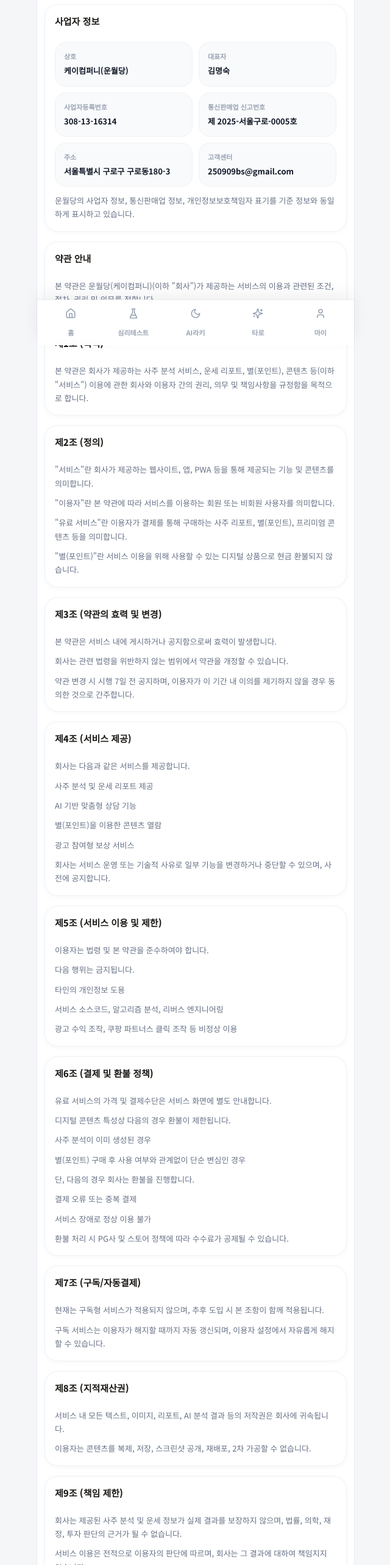
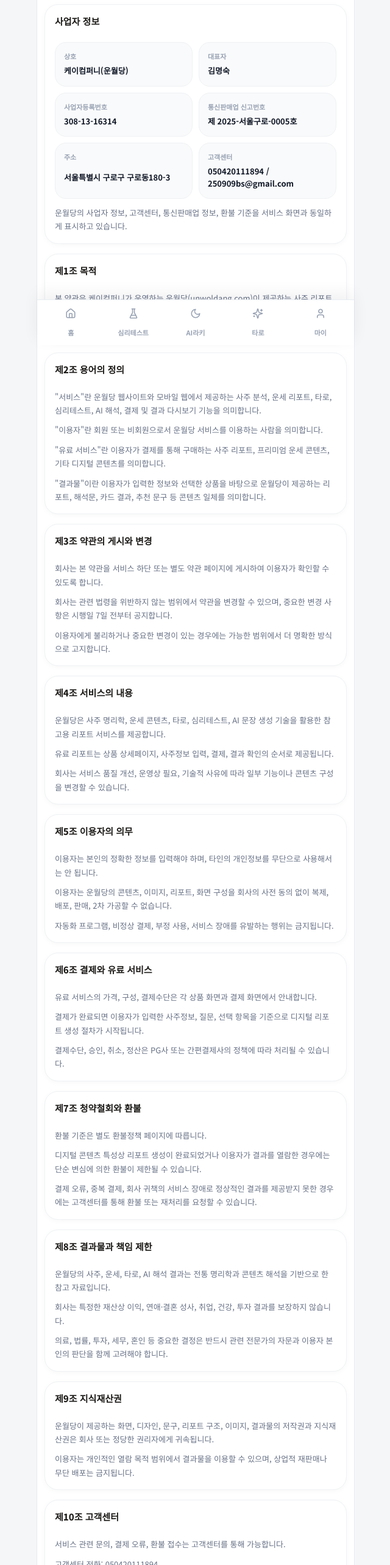
Before and after one commit to 250909bs-svg/unwoldang, a React (Vite) app: page /terms in a window 1280 px wide. Shown: the part 234-2800 px from the top of the page at 61% size, without its empty margins (319-959 px from the left). Built offline with nearby package versions, Linux system fonts and the light colour scheme.

Commit message:
Update legal policies for review

```diff
--- a/src/components/Footer.tsx
+++ b/src/components/Footer.tsx
@@ -17,13 +17,16 @@ export default function Footer() {
           <p>통신판매업 신고번호: 제 2025-서울구로-0005호</p>
           <p>주소: 서울특별시 구로구 구로동180-3</p>
           <p>상호명: 케이컴퍼니(운월당)</p>
-          <p>고객센터: 250909bs@gmail.com | 개인정보보호책임자: 차민호</p>
+          <p>고객센터 전화: 050420111894 | 이메일: 250909bs@gmail.com</p>
+          <p>개인정보보호책임자: 차민호</p>
         </div>
 
         <div className="site-footer-links compact">
           <Link to="/terms">이용약관</Link>
           <span>|</span>
           <Link to="/privacy">개인정보처리방침</Link>
+          <span>|</span>
+          <Link to="/refund">환불정책</Link>
         </div>
       </div>
     </footer>
--- a/src/content/legal.ts
+++ b/src/content/legal.ts
@@ -8,11 +8,12 @@ export const siteBusinessInfo = {
   telecomSalesRegistrationNumber: '제 2025-서울구로-0005호',
   address: '서울특별시 구로구 구로동180-3',
   email: '250909bs@gmail.com',
-  customerCenter: '250909bs@gmail.com',
+  phone: '050420111894',
+  customerCenter: '050420111894 / 250909bs@gmail.com',
   privacyOfficer: '차민호',
   fairTradeUrl: 'https://www.ftc.go.kr/bizCommPop.do?wrkr_no=3081316314',
   launchChecklistNote:
-    '운월당의 사업자 정보, 통신판매업 정보, 개인정보보호책임자 표기를 기준 정보와 동일하게 표시하고 있습니다.'
+    '운월당의 사업자 정보, 고객센터, 통신판매업 정보, 환불 기준을 서비스 화면과 동일하게 표시하고 있습니다.'
 } as const;
 
 export type LegalPageKey = 'terms' | 'privacy' | 'refund';
@@ -34,107 +35,89 @@ export const legalPages: Record<LegalPageKey, LegalPageContent> = {
     subtitle: '시행일자: 2025-10-14',
     sections: [
       {
-        title: '약관 안내',
+        title: '제1조 목적',
         paragraphs: [
-          '본 약관은 운월당(케이컴퍼니)(이하 "회사")가 제공하는 서비스의 이용과 관련된 조건, 절차, 권리 및 의무를 정합니다.'
+          '본 약관은 케이컴퍼니가 운영하는 운월당(unwoldang.com)이 제공하는 사주 리포트, 운세 콘텐츠, 타로, 심리테스트, AI 기반 해석 서비스의 이용 조건과 절차, 회사와 이용자의 권리와 의무를 정합니다.'
         ]
       },
       {
-        title: '제1조 (목적)',
+        title: '제2조 용어의 정의',
         paragraphs: [
-          '본 약관은 회사가 제공하는 사주 분석 서비스, 운세 리포트, 별(포인트), 콘텐츠 등(이하 "서비스") 이용에 관한 회사와 이용자 간의 권리, 의무 및 책임사항을 규정함을 목적으로 합니다.'
+          '"서비스"란 운월당 웹사이트와 모바일 웹에서 제공하는 사주 분석, 운세 리포트, 타로, 심리테스트, AI 해석, 결제 및 결과 다시보기 기능을 의미합니다.',
+          '"이용자"란 회원 또는 비회원으로서 운월당 서비스를 이용하는 사람을 의미합니다.',
+          '"유료 서비스"란 이용자가 결제를 통해 구매하는 사주 리포트, 프리미엄 운세 콘텐츠, 기타 디지털 콘텐츠를 의미합니다.',
+          '"결과물"이란 이용자가 입력한 정보와 선택한 상품을 바탕으로 운월당이 제공하는 리포트, 해석문, 카드 결과, 추천 문구 등 콘텐츠 일체를 의미합니다.'
         ]
       },
       {
-        title: '제2조 (정의)',
+        title: '제3조 약관의 게시와 변경',
         paragraphs: [
-          '"서비스"란 회사가 제공하는 웹사이트, 앱, PWA 등을 통해 제공되는 기능 및 콘텐츠를 의미합니다.',
-          '"이용자"란 본 약관에 따라 서비스를 이용하는 회원 또는 비회원 사용자를 의미합니다.',
-          '"유료 서비스"란 이용자가 결제를 통해 구매하는 사주 리포트, 별(포인트), 프리미엄 콘텐츠 등을 의미합니다.',
-          '"별(포인트)"란 서비스 이용을 위해 사용할 수 있는 디지털 상품으로 현금 환불되지 않습니다.'
+          '회사는 본 약관을 서비스 하단 또는 별도 약관 페이지에 게시하여 이용자가 확인할 수 있도록 합니다.',
+          '회사는 관련 법령을 위반하지 않는 범위에서 약관을 변경할 수 있으며, 중요한 변경 사항은 시행일 7일 전부터 공지합니다.',
+          '이용자에게 불리하거나 중요한 변경이 있는 경우에는 가능한 범위에서 더 명확한 방식으로 고지합니다.'
         ]
       },
       {
-        title: '제3조 (약관의 효력 및 변경)',
+        title: '제4조 서비스의 내용',
         paragraphs: [
-          '본 약관은 서비스 내에 게시하거나 공지함으로써 효력이 발생합니다.',
-          '회사는 관련 법령을 위반하지 않는 범위에서 약관을 개정할 수 있습니다.',
-          '약관 변경 시 시행 7일 전 공지하며, 이용자가 이 기간 내 이의를 제기하지 않을 경우 동의한 것으로 간주합니다.'
+          '운월당은 사주 명리학, 운세 콘텐츠, 타로, 심리테스트, AI 문장 생성 기술을 활용한 참고용 리포트 서비스를 제공합니다.',
+          '유료 리포트는 상품 상세페이지, 사주정보 입력, 결제, 결과 확인의 순서로 제공됩니다.',
+          '회사는 서비스 품질 개선, 운영상 필요, 기술적 사유에 따라 일부 기능이나 콘텐츠 구성을 변경할 수 있습니다.'
         ]
       },
       {
-        title: '제4조 (서비스 제공)',
+        title: '제5조 이용자의 의무',
         paragraphs: [
-          '회사는 다음과 같은 서비스를 제공합니다.',
-          '사주 분석 및 운세 리포트 제공',
-          'AI 기반 맞춤형 상담 기능',
-          '별(포인트)을 이용한 콘텐츠 열람',
-          '광고 참여형 보상 서비스',
-          '회사는 서비스 운영 또는 기술적 사유로 일부 기능을 변경하거나 중단할 수 있으며, 사전에 공지합니다.'
+          '이용자는 본인의 정확한 정보를 입력해야 하며, 타인의 개인정보를 무단으로 사용해서는 안 됩니다.',
+          '이용자는 운월당의 콘텐츠, 이미지, 리포트, 화면 구성을 회사의 사전 동의 없이 복제, 배포, 판매, 2차 가공할 수 없습니다.',
+          '자동화 프로그램, 비정상 결제, 부정 사용, 서비스 장애를 유발하는 행위는 금지됩니다.'
         ]
       },
       {
-        title: '제5조 (서비스 이용 및 제한)',
+        title: '제6조 결제와 유료 서비스',
         paragraphs: [
-          '이용자는 법령 및 본 약관을 준수하여야 합니다.',
-          '다음 행위는 금지됩니다.',
-          '타인의 개인정보 도용',
-          '서비스 소스코드, 알고리즘 분석, 리버스 엔지니어링',
-          '광고 수익 조작, 쿠팡 파트너스 클릭 조작 등 비정상 이용'
+          '유료 서비스의 가격, 구성, 결제수단은 각 상품 화면과 결제 화면에서 안내합니다.',
+          '결제가 완료되면 이용자가 입력한 사주정보, 질문, 선택 항목을 기준으로 디지털 리포트 생성 절차가 시작됩니다.',
+          '결제수단, 승인, 취소, 정산은 PG사 또는 간편결제사의 정책에 따라 처리될 수 있습니다.'
         ]
       },
       {
-        title: '제6조 (결제 및 환불 정책)',
+        title: '제7조 청약철회와 환불',
         paragraphs: [
-          '유료 서비스의 가격 및 결제수단은 서비스 화면에 별도 안내합니다.',
-          '디지털 콘텐츠 특성상 다음의 경우 환불이 제한됩니다.',
-          '사주 분석이 이미 생성된 경우',
-          '별(포인트) 구매 후 사용 여부와 관계없이 단순 변심인 경우',
-          '단, 다음의 경우 회사는 환불을 진행합니다.',
-          '결제 오류 또는 중복 결제',
-          '서비스 장애로 정상 이용 불가',
-          '환불 처리 시 PG사 및 스토어 정책에 따라 수수료가 공제될 수 있습니다.'
+          '환불 기준은 별도 환불정책 페이지에 따릅니다.',
+          '디지털 콘텐츠 특성상 리포트 생성이 완료되었거나 이용자가 결과를 열람한 경우에는 단순 변심에 의한 환불이 제한될 수 있습니다.',
+          '결제 오류, 중복 결제, 회사 귀책의 서비스 장애로 정상적인 결과를 제공받지 못한 경우에는 고객센터를 통해 환불 또는 재처리를 요청할 수 있습니다.'
         ]
       },
       {
-        title: '제7조 (구독/자동결제)',
+        title: '제8조 결과물과 책임 제한',
         paragraphs: [
-          '현재는 구독형 서비스가 적용되지 않으며, 추후 도입 시 본 조항이 함께 적용됩니다.',
-          '구독 서비스는 이용자가 해지할 때까지 자동 갱신되며, 이용자 설정에서 자유롭게 해지할 수 있습니다.'
+          '운월당의 사주, 운세, 타로, AI 해석 결과는 전통 명리학과 콘텐츠 해석을 기반으로 한 참고 자료입니다.',
+          '회사는 특정한 재산상 이익, 연애·결혼 성사, 취업, 건강, 투자 결과를 보장하지 않습니다.',
+          '의료, 법률, 투자, 세무, 혼인 등 중요한 결정은 반드시 관련 전문가의 자문과 이용자 본인의 판단을 함께 고려해야 합니다.'
         ]
       },
       {
-        title: '제8조 (지적재산권)',
+        title: '제9조 지식재산권',
         paragraphs: [
-          '서비스 내 모든 텍스트, 이미지, 리포트, AI 분석 결과 등의 저작권은 회사에 귀속됩니다.',
-          '이용자는 콘텐츠를 복제, 저장, 스크린샷 공개, 재배포, 2차 가공할 수 없습니다.'
+          '운월당이 제공하는 화면, 디자인, 문구, 리포트 구조, 이미지, 결과물의 저작권과 지식재산권은 회사 또는 정당한 권리자에게 귀속됩니다.',
+          '이용자는 개인적인 열람 목적 범위에서 결과물을 이용할 수 있으며, 상업적 재판매나 무단 배포는 금지됩니다.'
         ]
       },
       {
-        title: '제9조 (책임 제한)',
+        title: '제10조 고객센터',
         paragraphs: [
-          '회사는 제공된 사주 분석 및 운세 정보가 실제 결과를 보장하지 않으며, 법률, 의학, 재정, 투자 판단의 근거가 될 수 없습니다.',
-          '서비스 이용은 전적으로 이용자의 판단에 따르며, 회사는 그 결과에 대하여 책임지지 않습니다.'
+          '서비스 관련 문의, 결제 오류, 환불 접수는 고객센터를 통해 가능합니다.',
+          '고객센터 전화: 050420111894',
+          '고객센터 이메일: 250909bs@gmail.com'
         ]
       },
       {
-        title: '제10조 (광고 및 제휴 고지)',
-        paragraphs: [
-          '서비스 내에는 쿠팡 파트너스 등 제휴 광고가 포함될 수 있으며, 이용자가 링크를 통해 구매 시 회사는 일정 수익을 받을 수 있습니다.',
-          '광고 시청 보상(별 지급 포함)은 서비스 정책 변경에 따라 조정될 수 있습니다.'
-        ]
-      },
-      {
-        title: '제11조 (개인정보 보호)',
-        paragraphs: ['개인정보 처리 관련 내용은 별도의 개인정보처리방침에 따릅니다.']
-      },
-      {
-        title: '제12조 (분쟁 해결 및 준거법)',
+        title: '제11조 준거법과 관할',
         paragraphs: [
           '본 약관은 대한민국 법률에 따릅니다.',
-          '서비스 이용 중 분쟁이 발생할 경우, 회사 소재지 관할 법원을 전속 관할로 합니다.',
-          '2025 케이컴퍼니(운월당) | 대표: 김명숙',
-          'Email: 250909bs@gmail.com'
+          '서비스 이용과 관련하여 분쟁이 발생할 경우 회사와 이용자는 원만한 해결을 위해 성실히 협의합니다.',
+          '협의가 어려운 경우 관련 법령이 정한 관할 법원을 따릅니다.'
         ]
       }
     ]
@@ -144,169 +127,158 @@ export const legalPages: Record<LegalPageKey, LegalPageContent> = {
     subtitle: '시행일: 2025.01.01 | 최종 수정일: 2025.01.01',
     sections: [
       {
-        title: '개인정보처리방침 안내',
+        title: '1. 개인정보처리방침 안내',
         paragraphs: [
-          '케이컴퍼니(운월당)(이하 "회사")는 「개인정보보호법」, 「전자상거래법」, 「정보통신망법」 등 관련 법령을 준수하며 이용자의 개인정보를 안전하게 보호하기 위해 다음의 개인정보처리방침을 수립합니다.',
-          '본 방침은 웹사이트, 모바일 웹, PWA, 앱 등 회사가 제공하는 모든 서비스에 적용됩니다.'
+          '케이컴퍼니(운월당)는 개인정보보호법, 정보통신망 이용촉진 및 정보보호 등에 관한 법률, 전자상거래 관련 법령을 준수하며 이용자의 개인정보를 안전하게 처리합니다.',
+          '본 방침은 운월당 웹사이트, 모바일 웹, PWA 및 회사가 제공하는 관련 서비스에 적용됩니다.'
         ]
       },
       {
-        title: '1. 수집하는 개인정보 항목',
+        title: '2. 수집하는 개인정보 항목',
         paragraphs: [
-          '회원가입 및 로그인',
-          '카카오 로그인: 이름(닉네임), 이메일, OAuth 식별자(ID Token)',
-          '구글 로그인: 이름, 이메일, 프로필 식별자',
-          '게스트 로그인: 기기 기반 익명 식별값(디바이스 UUID)',
-          '서비스 이용 중 입력 정보',
-          '필수: 이름(호칭), 생년월일, 성별',
-          '선택: 출생시간(미입력 시 "미상" 처리)',
-          '결제/정산 관련 정보',
-          '결제 식별번호, 구매내역, 승인번호',
-          '카드번호·계좌번호 등 민감 결제정보는 저장하지 않으며, PG사에서 직접 처리합니다.',
-          '자동 수집 정보',
-          '접속 IP, 기기·OS 정보, 브라우저 종류, 서비스 이용 기록, 광고 클릭 기록(쿠팡 파트너스 포함), 쿠키(cookie), Push Token, 오류 로그 및 통계 데이터'
+          '로그인 정보: 카카오 로그인 시 닉네임, 이메일, OAuth 식별자 등 카카오가 제공하는 기본 정보',
+          '사주 리포트 생성 정보: 이름 또는 호칭, 성별, 생년월일, 양력·음력 여부, 윤달 여부, 출생시간, 관계 상태, 질문 내용',
+          '결제 정보: 주문번호, 결제수단, 승인번호, 구매내역, 환불 처리 정보',
+          '자동 수집 정보: 접속 IP, 기기 정보, 브라우저 정보, 서비스 이용 기록, 쿠키, 오류 로그',
+          '카드번호, 계좌번호 등 민감한 결제 원문 정보는 운월당이 직접 저장하지 않으며 PG사에서 처리합니다.'
         ]
       },
       {
-        title: '2. 개인정보의 이용 목적',
+        title: '3. 개인정보 이용 목적',
         paragraphs: [
-          '사주/AI 분석 및 맞춤형 서비스 제공',
-          '로그인 및 계정 관리',
-          '결제 및 환불 처리, 구매내역 확인',
-          '서비스 운영, 장애 대응, 보안 검증 및 부정사용 방지',
-          '고객 상담 및 문의 대응',
-          '서비스 개선, 통계 분석 및 기능 업데이트',
-          '혜택·광고 정보 제공(동의한 경우에 한함)'
+          '사주 리포트, 운세 콘텐츠, 타로 및 AI 해석 결과 제공',
+          '로그인, 본인 식별, 결과 다시보기, 구매내역 확인',
+          '결제 승인, 취소, 환불, 고객 문의 처리',
+          '서비스 오류 확인, 부정 이용 방지, 보안 관리',
+          '서비스 품질 개선, 통계 분석, 신규 콘텐츠 개발'
         ]
       },
       {
-        title: '3. 개인정보 보유 및 이용 기간',
+        title: '4. 보유 및 이용 기간',
         paragraphs: [
-          '일반 회원 정보: 탈퇴 시 삭제 또는 1년',
-          '게스트 ID: 1년',
-          '사주/분석 데이터: 1년 후 자동 삭제',
-          '결제·환불 내역: 5년',
-          '소비자 문의/상담: 3년',
-          '접속 로그(IP): 3개월',
-          '법률상 보관 의무 기간이 경과한 정보는 즉시 삭제됩니다.'
+          '회원 정보: 회원 탈퇴 시 또는 서비스 목적 달성 시까지',
+          '사주 입력 및 리포트 데이터: 서비스 제공 목적 달성 후 1년 이내 보관 후 파기할 수 있습니다.',
+          '계약 또는 청약철회 기록: 전자상거래법에 따라 5년',
+          '대금결제 및 재화 등의 공급 기록: 전자상거래법에 따라 5년',
+          '소비자 불만 또는 분쟁처리 기록: 전자상거래법에 따라 3년',
+          '접속 로그: 통신비밀보호법에 따라 3개월'
         ]
       },
       {
-        title: '4. 제3자 제공',
+        title: '5. 개인정보 제3자 제공',
         paragraphs: [
-          '원칙적으로 이용자의 개인정보를 외부에 제공하지 않습니다.',
-          '단, 법령에 따라 필요한 경우 또는 아래와 같이 동의 기반 제휴 제공이 있을 수 있습니다.',
-          '쿠팡파트너스(쿠팡㈜): 광고 클릭 기록(개인 식별 불가) / 제휴 리워드 추적 / 계약 목적 범위'
+          '회사는 이용자의 개인정보를 원칙적으로 외부에 제공하지 않습니다.',
+          '다만 법령에 따른 요청, 이용자의 별도 동의, 서비스 제공에 필요한 결제 처리 등 관련 법령이 허용하는 경우에는 필요한 범위에서 제공될 수 있습니다.'
         ]
       },
       {
-        title: '5. 개인정보 처리 위탁',
+        title: '6. 개인정보 처리 위탁',
         paragraphs: [
-          'PG사(토스페이, 카카오페이, 네이버페이 등): 결제/정산 처리',
-          '문자/카카오 알림톡 대행사: 인증 및 알림 메시지 발송',
-          '호스팅 플랫폼(Replit, AWS, Supabase, Google Cloud 등): 서버 관리 및 데이터 보관',
-          'Firebase / GA4: 앱 분석, 성능 개선 및 오류 추적'
+          'PG사 및 간편결제사: 결제 승인, 취소, 환불, 정산 처리',
+          '클라우드 및 호스팅 제공업체: 서비스 운영, 데이터 보관, 서버 관리',
+          '분석 도구 제공업체: 서비스 이용 통계, 오류 분석, 성능 개선',
+          '회사는 위탁 계약 시 개인정보 보호 관련 의무가 준수되도록 관리합니다.'
         ]
       },
       {
-        title: '6. 개인정보의 국외 이전',
+        title: '7. 국외 이전',
         paragraphs: [
-          '서비스 제공 및 데이터 운영을 위해 일부 개인정보가 다음과 같이 국외로 이전될 수 있습니다.',
-          '미국: 로그인 정보, 서비스 이용 기록, 저장 데이터 / Supabase, Google Cloud, Firebase / AI 분석, 데이터 저장, 서비스 운영'
+          '서비스 운영과 AI 분석, 클라우드 인프라 이용 과정에서 일부 정보가 국외 클라우드 서버에 저장 또는 처리될 수 있습니다.',
+          '국외 이전이 발생하는 경우 회사는 관련 법령에 따라 필요한 고지와 보호조치를 이행합니다.'
         ]
       },
       {
-        title: '7. 이용자의 권리',
+        title: '8. 이용자의 권리',
         paragraphs: [
-          '이용자는 다음 권리를 행사할 수 있습니다.',
-          '개인정보 열람, 정정 및 삭제 요청',
-          '광고성 정보 수신 동의 또는 철회',
-          '서비스 탈퇴 및 계정 삭제 요청',
-          '이메일: 250909bs@gmail.com',
-          '요청 시 7일 이내 처리됩니다.'
+          '이용자는 언제든지 개인정보 열람, 정정, 삭제, 처리정지를 요청할 수 있습니다.',
+          '서비스 탈퇴 또는 개인정보 삭제 요청은 고객센터로 접수할 수 있습니다.',
+          '요청 접수처: 050420111894 / 250909bs@gmail.com'
         ]
       },
       {
-        title: '8. 개인정보 파기 절차 및 방법',
+        title: '9. 개인정보 파기',
         paragraphs: [
-          '전자파일: 복구 불가능한 기술방식으로 영구 삭제',
-          '문서자료: 분쇄 또는 소각 처리'
+          '보유 기간이 경과하거나 처리 목적이 달성된 개인정보는 지체 없이 파기합니다.',
+          '전자파일은 복구가 어려운 방식으로 삭제하며, 출력물은 분쇄 또는 이에 준하는 방식으로 파기합니다.'
         ]
       },
       {
-        title: '9. 기술적·관리적 보호조치',
+        title: '10. 안전성 확보 조치',
         paragraphs: [
-          '암호화 저장 및 접근제어',
-          '권한 최소화 및 정기 보안 점검',
+          '개인정보 접근 권한 최소화',
           '통신 구간 암호화(HTTPS)',
-          '이상 로그인 탐지 및 로그 모니터링',
-          '데이터 백업 및 장애 대응 시스템 구축'
-        ]
-      },
-      {
-        title: '10. 이용자의 선택 및 동의 거부 안내',
-        paragraphs: [
-          '이용자는 개인정보 수집 및 이용에 대한 동의를 거부할 권리가 있습니다.',
-          '다만, 필수 항목에 대한 동의를 거부할 경우 서비스 이용에 제한이 있을 수 있으며, 선택 항목 거부 시 서비스 이용에는 제한이 없습니다.'
+          '오류 로그 및 접근 기록 점검',
+          '중요 정보의 외부 노출 방지를 위한 관리적·기술적 보호조치'
         ]
       },
       {
         title: '11. 개인정보 보호책임자',
         paragraphs: [
           '개인정보보호책임자: 차민호',
-          '직책: 개인정보보호책임자',
-          '이메일/연락처: 250909bs@gmail.com'
+          '고객센터 전화: 050420111894',
+          '이메일: 250909bs@gmail.com'
         ]
       },
       {
-        title: '12. 고지 및 변경 절차',
+        title: '12. 변경 고지',
         paragraphs: [
-          '본 개인정보처리방침 변경 시 최소 7일 전 공지하며, 중요사항 변경의 경우 30일 전부터 공지합니다.',
-          '2025 케이컴퍼니(운월당) | 대표 김명숙',
-          '문의: 250909bs@gmail.com'
+          '본 개인정보처리방침이 변경되는 경우 서비스 화면 또는 공지사항을 통해 안내합니다.',
+          '중요한 변경 사항은 시행 전 충분한 기간을 두고 고지합니다.'
         ]
       }
     ]
   },
   refund: {
     title: '환불정책',
-    subtitle: '결제 후 안내 및 환불 기준',
+    subtitle: '결제 취소, 환불, 결과 생성 후 처리 기준',
     sections: [
       {
-        title: '환불 안내',
+        title: '1. 환불정책 안내',
         paragraphs: [
-          '운월당은 디지털 리포트 및 포인트성 상품을 판매하며, 결제 전 상품 소개 화면에서 주요 내용과 이용 조건을 안내합니다.',
-          '사주 분석 결과가 생성되기 전에는 결제 오류, 중복 결제, 기술적 장애 등의 사유로 환불을 요청할 수 있습니다.'
+          '운월당은 사주 리포트, 운세 콘텐츠, 타로 결과 등 디지털 콘텐츠를 제공합니다.',
+          '이용자는 결제 전 상품 상세페이지에서 상품 내용, 가격, 제공 방식, 환불 제한 조건을 확인할 수 있습니다.'
         ]
       },
       {
-        title: '환불이 가능한 경우',
+        title: '2. 환불이 가능한 경우',
         paragraphs: [
-          '동일 주문의 중복 결제',
-          '서비스 장애로 인해 정상적인 결과를 제공받지 못한 경우',
-          '회사의 귀책사유로 리포트 생성이 완료되지 않은 경우'
+          '동일 주문이 중복 결제된 경우',
+          '결제는 완료되었으나 회사의 기술적 장애로 결과 생성이 시작되지 않은 경우',
+          '회사 귀책 사유로 구매한 콘텐츠를 정상적으로 제공받지 못했고 재제공도 어려운 경우'
         ]
       },
       {
-        title: '환불이 제한되는 경우',
+        title: '3. 환불이 제한되는 경우',
         paragraphs: [
-          '사주 분석 결과가 이미 생성된 경우',
-          '별(포인트) 구매 후 단순 변심으로 환불을 요청하는 경우',
-          '이용자의 입력 오류로 인해 결과가 달라졌으나 서비스 자체는 정상 제공된 경우'
+          '사주 리포트 또는 디지털 결과물이 이미 생성되었거나 열람 가능한 상태가 된 경우',
+          '이용자가 이름, 생년월일, 성별, 출생시간, 질문 등을 잘못 입력하여 결과가 달라진 경우',
+          '결과 내용이 기대와 다르다는 단순 변심 사유인 경우',
+          '이용자가 이미 제공된 콘텐츠를 저장, 캡처, 복제, 이용한 경우'
         ]
       },
       {
-        title: '환불 처리 방식',
+        title: '4. 환불 접수 방법',
         paragraphs: [
-          '환불은 결제 수단과 PG사 정책에 따라 처리되며, 필요한 경우 수수료가 공제될 수 있습니다.',
-          '환불 접수는 고객센터 이메일로 받으며, 주문번호와 결제 정보를 함께 전달해 주세요.'
+          '환불 요청은 고객센터 전화 또는 이메일로 접수할 수 있습니다.',
+          '고객센터 전화: 050420111894',
+          '고객센터 이메일: 250909bs@gmail.com',
+          '접수 시 주문번호, 결제일시, 결제수단, 요청 사유를 함께 전달해 주세요.'
         ]
       },
       {
-        title: '유의사항',
+        title: '5. 환불 처리 기준',
         paragraphs: [
-          '본 환불정책은 관계 법령, 전자상거래 관련 규정, 결제대행사 정책에 따라 조정될 수 있습니다.',
-          '오픈 전에는 실제 서비스 운영 방식에 맞추어 최종 문구를 한 번 더 검토해 주세요.'
+          '환불은 결제수단과 PG사 정책에 따라 승인 취소 또는 환불 방식으로 처리됩니다.',
+          'PG사 정책상 수수료, 정산 일정, 처리 기간이 발생할 수 있습니다.',
+          '환불 가능 여부 확인 후 영업일 기준 3~7일 이내 처리를 원칙으로 하되, 결제사 사정에 따라 기간이 달라질 수 있습니다.'
+        ]
+      },
+      {
+        title: '6. 유의사항',
+        paragraphs: [
+          '운월당의 결과물은 참고용 콘텐츠이며 특정 결과를 보장하지 않습니다.',
+          '본 환불정책은 전자상거래 관련 법령, 결제대행사 정책, 회사 운영 정책에 따라 변경될 수 있습니다.',
+          '변경 시 서비스 화면 또는 정책 페이지를 통해 안내합니다.'
         ]
       }
     ]
```
Also changed, not shown: src/index.css.
